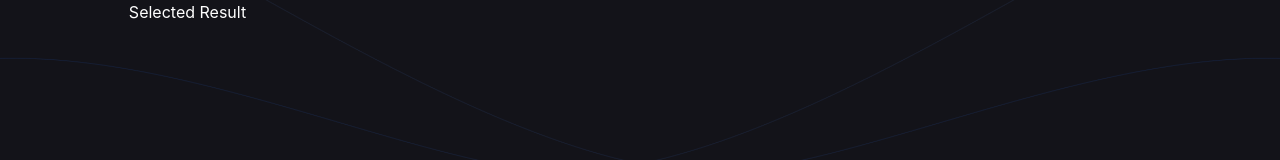
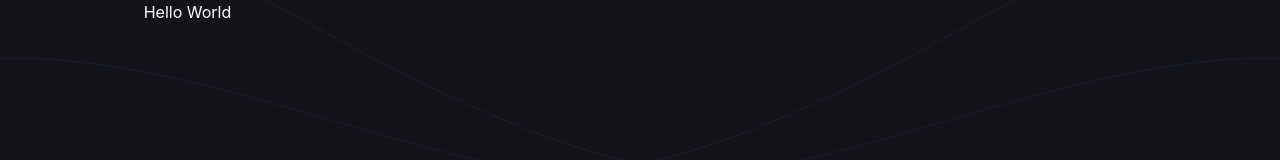
Before and after one commit to keremclp/Weather-App, a React (Create React App) app: page /home in a window 1280 px wide. Shown: the top 160 px of the page. Built offline with nearby package versions, Linux system fonts and the light colour scheme.

Commit message:
fix: passing the state issue

```diff
--- a/src/components/Home.jsx
+++ b/src/components/Home.jsx
@@ -1,14 +1,23 @@
 import React from "react";
+import { useLocation } from "react-router-dom";
 
-const Home = (props) => {
-  // Access the selected result from the location state
-  console.log(props);
+const Home = () => {
+  // Access the location object and extract the state
+  const { state } = useLocation();
+  // Access the selected result from the state
+  const selectedResult = state?.selectedResult;
+
   // Render your Home component with the selected result
   return (
     <div>
-      <h1 className="text-white">Selected Result</h1>
-      <p className="text-white">{props.name}</p>
-      <p className="text-white">{props.country}</p>
+      <h1 className="text-white">Hello World</h1>
+
+      {selectedResult && (
+        <>
+          <p className="text-white">{selectedResult.name}</p>
+          <p className="text-white">{selectedResult.country}</p>
+        </>
+      )}
       {/* Render other content as needed */}
     </div>
   );
--- a/src/components/SearchBar.jsx
+++ b/src/components/SearchBar.jsx
@@ -1,5 +1,5 @@
 import React, { useState, Fragment, useEffect } from "react";
-import { useNavigate } from 'react-router-dom';
+import { useNavigate } from "react-router-dom";
 import Logo from "../Vector.svg";
 import axios from "axios";
 import { Combobox, Transition } from "@headlessui/react";
@@ -46,6 +46,7 @@ function SearchBar() {
   };
 
   const handleOptionClick = async (selectedResult) => {
+    console.log("Selected result:", selectedResult);
     // Navigate to Home component with selected result
     navigate("/home", { state: { selectedResult } });
   };
```
